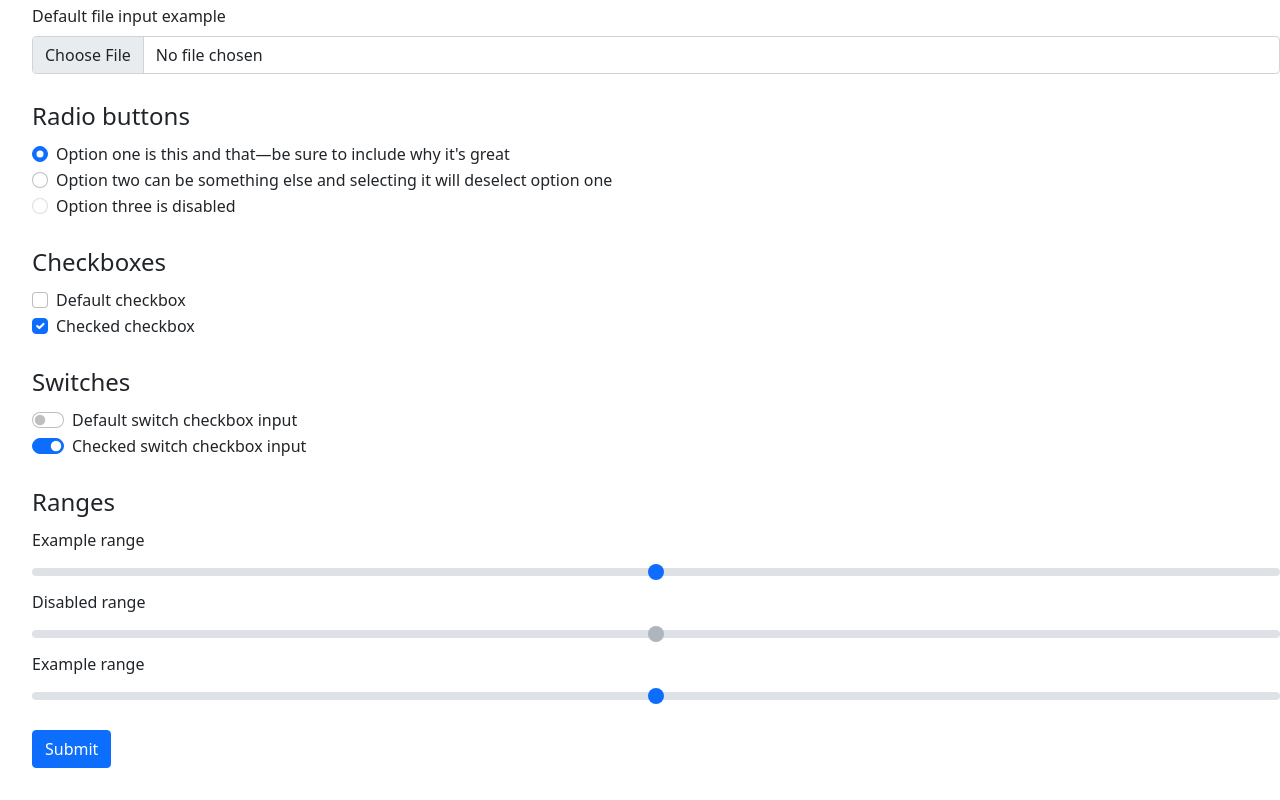
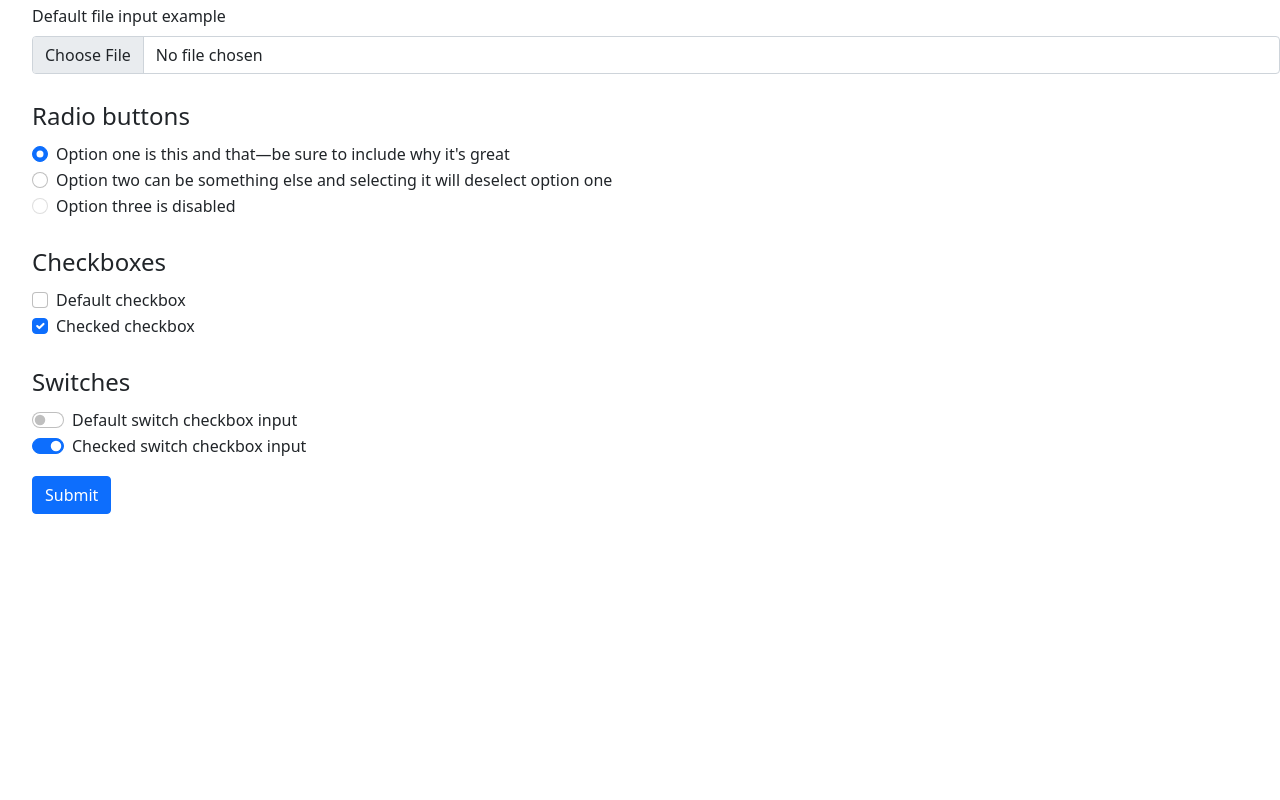
Before and after one commit to Apache-Duster/MyPortfolio, a website: page src/index.html in a window 1280 px wide. Shown: the part 1862-2662 px from the top of the page. After the commit the page ends 2408 px from the top, so only its background shows below. Drawn offline with nearby package versions, Linux system fonts and the light colour scheme.

Commit message:
row removed

```diff
--- a/src/index.html
+++ b/src/index.html
@@ -194,15 +194,7 @@
         <label class="form-check-label" for="flexSwitchCheckChecked">Checked switch checkbox input</label>
       </div>
     </fieldset>
-    <fieldset class="form-group">
-      <legend class="mt-4">Ranges</legend>
-        <label for="customRange1" class="form-label">Example range</label>
-        <input type="range" class="form-range" id="customRange1">
-        <label for="disabledRange" class="form-label">Disabled range</label>
-        <input type="range" class="form-range" id="disabledRange" disabled="">
-        <label for="customRange3" class="form-label">Example range</label>
-        <input type="range" class="form-range" min="0" max="5" step="0.5" id="customRange3">
-    </fieldset>
+
     <button type="submit" class="btn btn-primary">Submit</button>
   </fieldset>
 </form>
```
